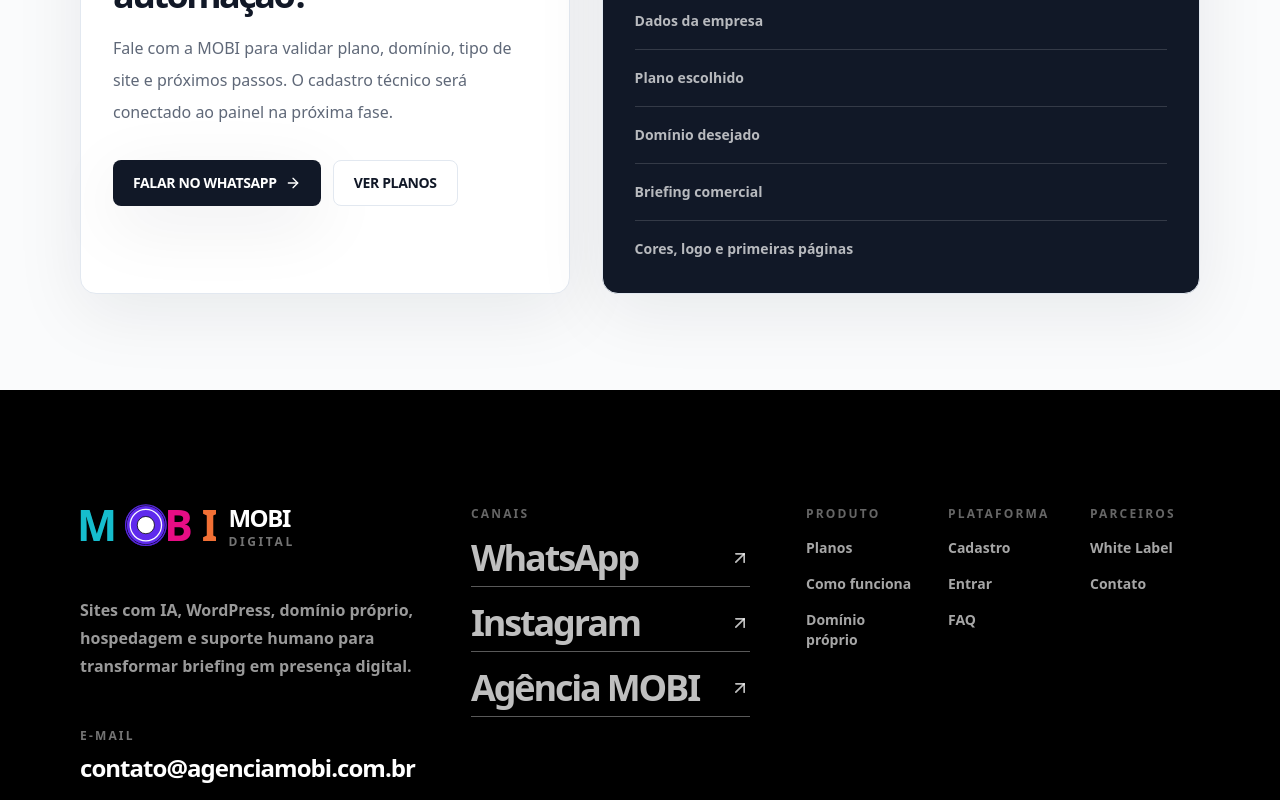
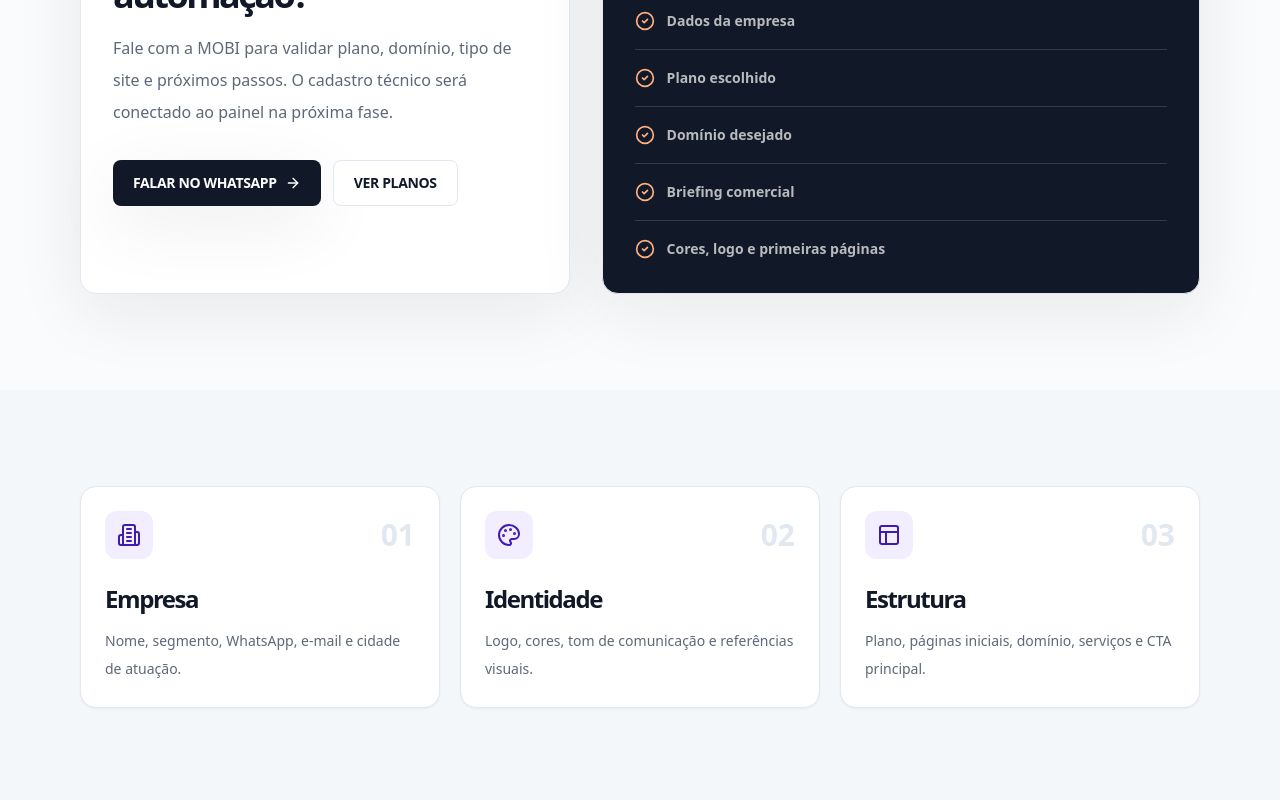
Before and after one commit to agenciamobi/mobidigital, a Next.js app: page /cadastro in a window 1280 px wide. Shown: the part 960-1760 px from the top of the page. Built offline with nearby package versions, Linux system fonts and the light colour scheme.

Commit message:
Refine cadastro page front-end

```diff
--- a/app/cadastro/page.tsx
+++ b/app/cadastro/page.tsx
@@ -1,4 +1,4 @@
-import { ArrowRight, MessageCircle } from "lucide-react";
+import { ArrowRight, Building2, CheckCircle2, MessageCircle, Palette, PanelsTopLeft } from "lucide-react";
 import { MobiButton } from "@/components/button";
 import { PageHero, PageShell } from "@/components/ui";
 import { whatsAppLink } from "@/lib/site-data";
@@ -7,6 +7,24 @@ export const metadata = {
   title: "Cadastro",
   description: "Cadastro em preparação para a plataforma MOBI Digital.",
 };
+
+const briefingItems = [
+  {
+    title: "Empresa",
+    description: "Nome, segmento, WhatsApp, e-mail e cidade de atuação.",
+    icon: Building2,
+  },
+  {
+    title: "Identidade",
+    description: "Logo, cores, tom de comunicação e referências visuais.",
+    icon: Palette,
+  },
+  {
+    title: "Estrutura",
+    description: "Plano, páginas iniciais, domínio, serviços e CTA principal.",
+    icon: PanelsTopLeft,
+  },
+];
 
 export default function CadastroPage() {
   return (
@@ -42,7 +60,8 @@ export default function CadastroPage() {
             <h2 className="mt-5 text-4xl font-black leading-[0.95] tracking-[-0.07em]">O cadastro vira o ponto inicial do site</h2>
             <div className="mt-8 grid gap-4 text-sm leading-6 text-white/70">
               {["Dados da empresa", "Plano escolhido", "Domínio desejado", "Briefing comercial", "Cores, logo e primeiras páginas"].map((item) => (
-                <div key={item} className="border-t border-white/15 pt-4 font-semibold">
+                <div key={item} className="flex items-center gap-3 border-t border-white/15 pt-4 font-semibold">
+                  <CheckCircle2 className="h-5 w-5 text-orange-300" aria-hidden="true" />
                   {item}
                 </div>
               ))}
@@ -50,6 +69,28 @@ export default function CadastroPage() {
           </article>
         </div>
       </section>
+
+      <section className="bg-surface-muted py-16 sm:py-24">
+        <div className="container-page">
+          <div className="grid gap-5 md:grid-cols-3">
+            {briefingItems.map((item, index) => {
+              const Icon = item.icon;
+              return (
+                <article key={item.title} className="group rounded-lg border border-line bg-surface p-6 shadow-sm transition hover:-translate-y-1 hover:shadow-editorial">
+                  <div className="flex items-center justify-between gap-4">
+                    <div className="flex h-12 w-12 items-center justify-center rounded-md bg-brand-50 text-brand-700 transition group-hover:bg-ink group-hover:text-white">
+                      <Icon className="h-6 w-6" aria-hidden="true" />
+                    </div>
+                    <span className="text-3xl font-black text-line">0{index + 1}</span>
+                  </div>
+                  <h2 className="mt-6 text-2xl font-black tracking-[-0.06em] text-ink">{item.title}</h2>
+                  <p className="mt-3 text-sm leading-7 text-muted">{item.description}</p>
+                </article>
+              );
+            })}
+          </div>
+        </div>
+      </section>
     </PageShell>
   );
 }
```
